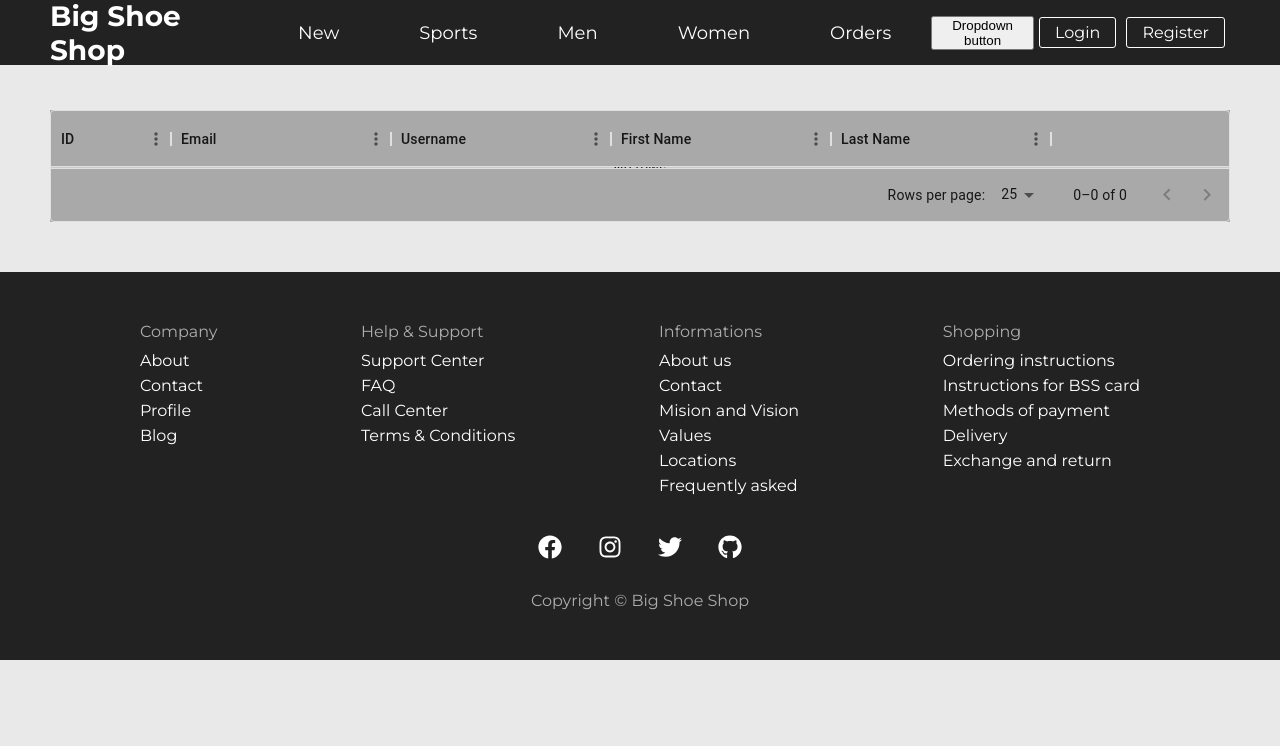
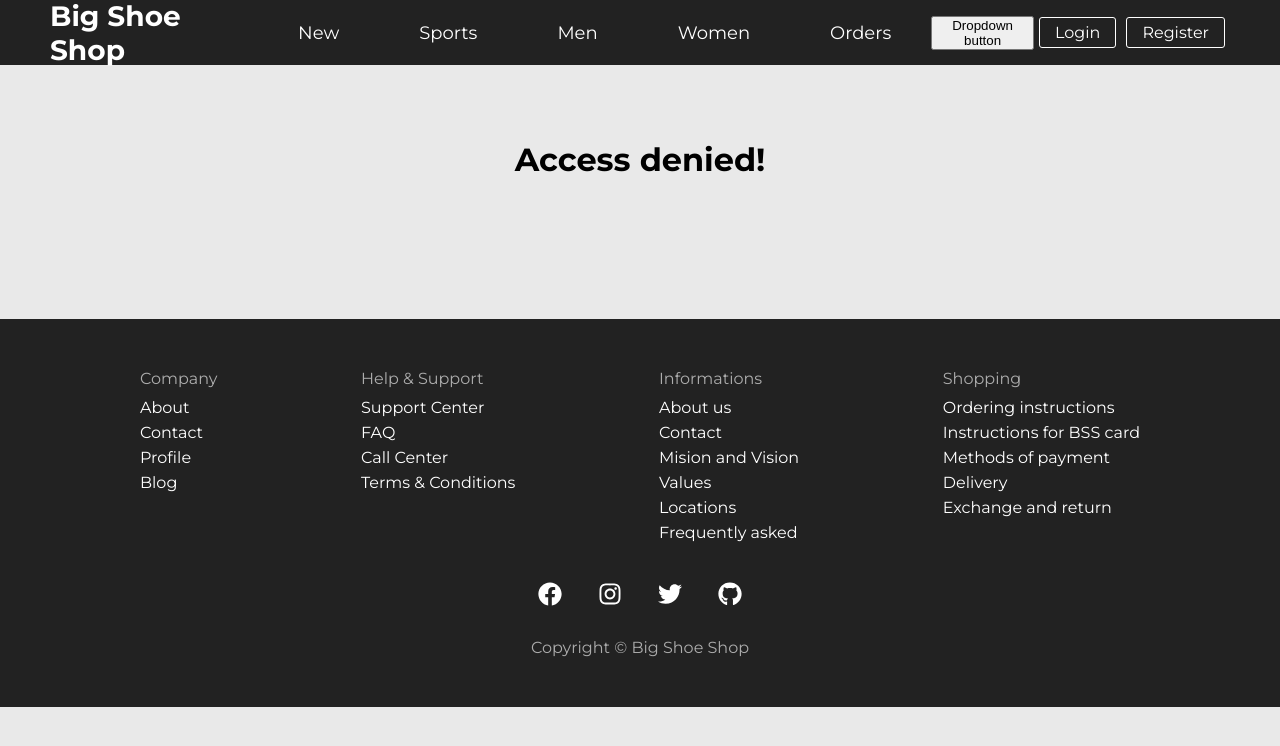
Before and after one commit to DanijelVilovski/big-shoe-shop, a React (Create React App) app: page /admin/users in a window 1280 px wide. Shown: the top 746 px of the page. Built offline with nearby package versions, Linux system fonts and the light colour scheme; no server answers.

Commit message:
Added limited access to admin routes

```diff
--- a/src/App.js
+++ b/src/App.js
@@ -4,6 +4,7 @@ import Footer from './components/footer/Footer';
 import Navbar from './components/navbar/Navbar';
 import Home from './pages/home/Home';
 import Cart from './pages/cart/Cart';
+import ProtectedRoute from './components/protected/ProtectedRoute';
 import Products from './pages/products/Products';
 import About from './pages/about/About';
 import Login from './pages/auth/Login';
@@ -14,6 +15,9 @@ import AdminProducts from './pages/admin/products/AdminProducts';
 import Users from './pages/admin/users/Users';
 
 function App() {
+
+  const orders = <Orders />
+
   return (
     <div className="App">
         <Router>
@@ -25,10 +29,22 @@ function App() {
                 <Route path="/about" element={<About />}/>
                 <Route path="/login" element={<Login />}/>
                 <Route path="/register" element={<Register />}/>
-                <Route path="/admin/categories" element={<AdminCategories />}/>
-                <Route path="/admin/users" element={<Users />}/>
-                <Route path="/admin/products" element={<AdminProducts />}/>
-                <Route path="/admin/orders" element={<Orders />}/>
+                <Route path="/admin/categories" element={
+                  <ProtectedRoute component={<AdminCategories />} />
+                }>
+                </Route>
+                <Route path="/admin/users" element={
+                  <ProtectedRoute component={<Users />} />
+                }>
+                </Route>
+                <Route path="/admin/products" element={
+                  <ProtectedRoute component={<AdminProducts />} />
+                }>
+                </Route>
+                <Route path="/admin/orders" element={
+                  <ProtectedRoute component={orders} />
+                }>
+                </Route>
             </Routes>
             <Footer />
         </Router>
--- /dev/null
+++ b/src/components/protected/ProtectedRoute.js
@@ -0,0 +1,21 @@
+import { useEffect, useState } from 'react'
+import jwtDecode from 'jwt-decode'
+
+export default function ProtectedRoute (props) {
+
+    const [userInfo, setUserInfo] = useState({})
+    var token = JSON.parse(window.localStorage.getItem('LOCAL_STORAGE_TOKEN'));
+
+    useEffect(() => {
+        try {
+            setUserInfo(jwtDecode(token))
+        } catch (error) {
+        }
+    }, [token])
+
+    return (<>
+        {token && userInfo.Role === 'admin' ? <div>{props.component}</div>
+        : <div style={{ margin: 140, textAlign: 'center'}}><h1>Access denied!</h1></div>
+        }
+    </>)
+}
```
